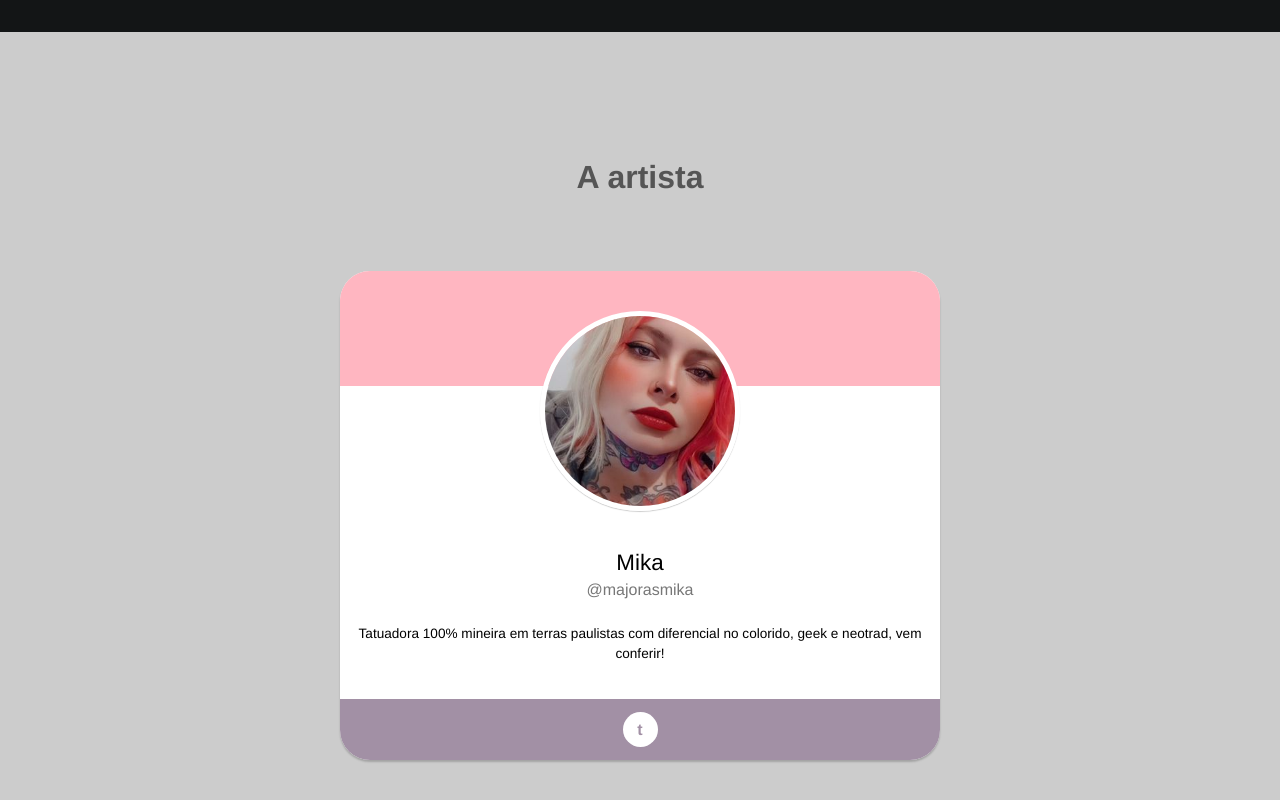
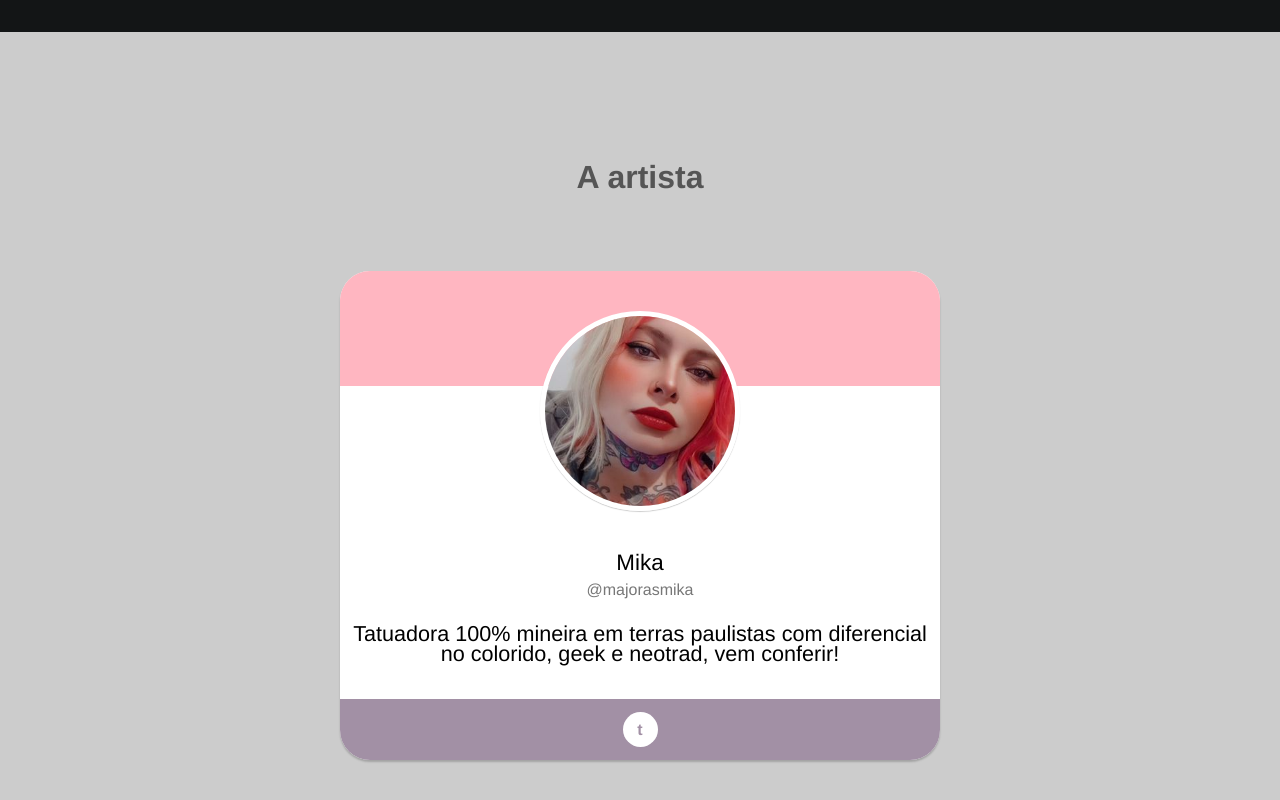
Before and after one commit to cazuebaink/cazuebaink.github.io, a plain HTML site: page docs/index.html in a window 1280 px wide. Shown: the part 2243-3043 px from the top of the page. Drawn offline with Linux system fonts and the light colour scheme.

Commit message:
change header

```diff
--- a/docs/css/style.css
+++ b/docs/css/style.css
@@ -259,7 +259,7 @@ body {
 }
 
 .badge-desc {
-    font-size: 0.85rem;
+    font-size: 1.35rem;
     line-height: 20px;
 }
 
```
